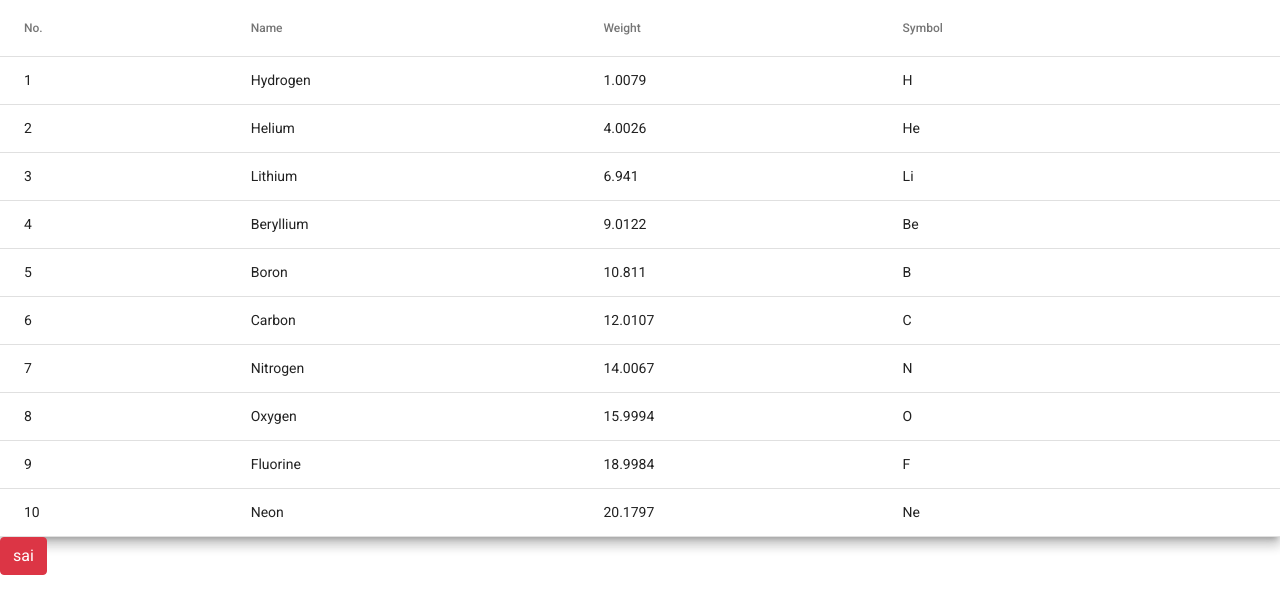
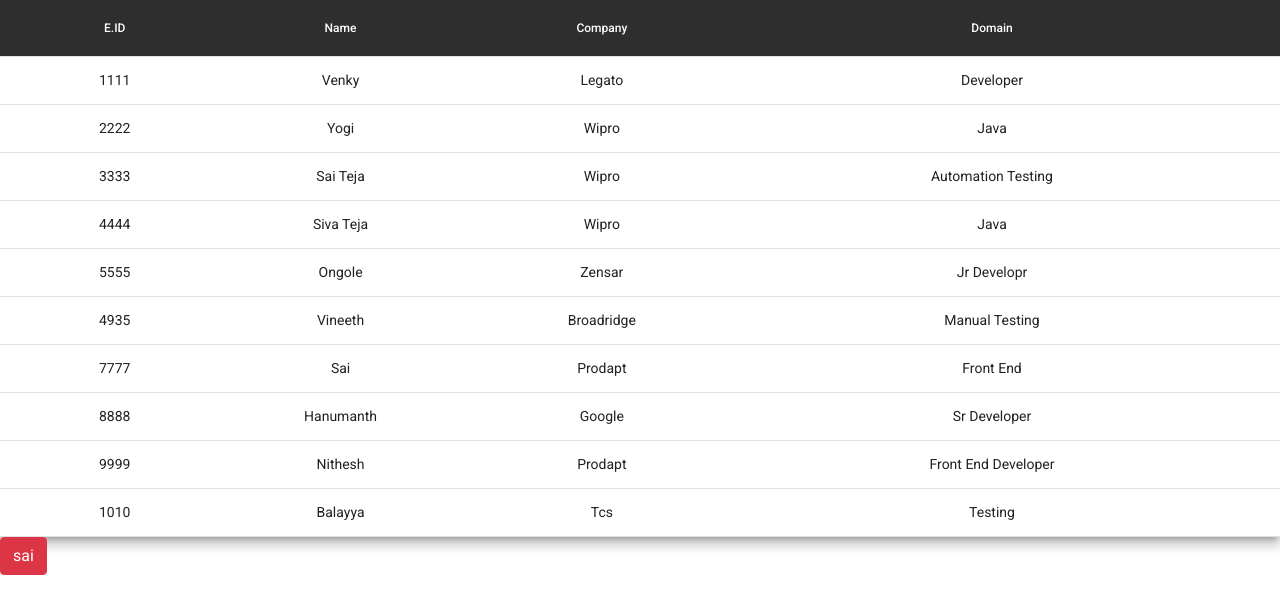
Before and after one commit to kuraku-venkatasai/Angular-Project, an Angular app: page / in a window 1280 px wide. Shown: the top 614 px of the page. Built offline with nearby package versions, Linux system fonts and the light colour scheme.

Commit message:
feat: added json data and fetching that data to get display in ui

```diff
--- a/src/app/app.component.css
+++ b/src/app/app.component.css
@@ -1,3 +1,33 @@
 table {
     width: 100%;
   }
+  .mat-header-cell {
+    color: white;
+    text-align:center;
+    background-color: #2E2E2E;
+  }
+  /* .mat-cell:hover {
+    color:blue;
+  } */
+
+  .mat-cell {
+    text-align: center;
+  }
+
+  tr:hover {
+    background-color: #96D4D4;
+  }
+
+  /* Zebra striped table */
+
+  /* tr:nth-child(even) {
+    background-color: #f2f2f2;
+  } */
+
+  /* table, th, td {
+    border: 1px solid white;
+    border-collapse: collapse;
+  }
+  th, td {
+    background-color: #96D4D4;
+  } */
--- a/src/app/app.component.html
+++ b/src/app/app.component.html
@@ -1,30 +1,30 @@
-<table mat-table [dataSource]="dataSource" class="mat-elevation-z8">
+<table mat-table [dataSource]="dataSource" class="mat-elevation-z8" bordered="true">
 
   <!--- Note that these columns can be defined in any order.
         The actual rendered columns are set as a property on the row definition" -->
 
   <!-- Position Column -->
-  <ng-container matColumnDef="position">
-    <th mat-header-cell *matHeaderCellDef> No. </th>
-    <td mat-cell *matCellDef="let element"> {{element.position}} </td>
+  <ng-container matColumnDef="ID">
+    <th mat-header-cell *matHeaderCellDef> E.ID </th>
+    <td mat-cell *matCellDef="let element"> {{element.ID}} </td>
   </ng-container>
 
   <!-- Name Column -->
-  <ng-container matColumnDef="name">
+  <ng-container matColumnDef="Name">
     <th mat-header-cell *matHeaderCellDef> Name </th>
-    <td mat-cell *matCellDef="let element"> {{element.name}} </td>
+    <td mat-cell *matCellDef="let element"> {{element.Name}} </td>
   </ng-container>
 
   <!-- Weight Column -->
-  <ng-container matColumnDef="weight">
-    <th mat-header-cell *matHeaderCellDef> Weight </th>
-    <td mat-cell *matCellDef="let element"> {{element.weight}} </td>
+  <ng-container matColumnDef="Team">
+    <th mat-header-cell *matHeaderCellDef> Company </th>
+    <td mat-cell *matCellDef="let element"> {{element.Team}} </td>
   </ng-container>
 
   <!-- Symbol Column -->
-  <ng-container matColumnDef="symbol">
-    <th mat-header-cell *matHeaderCellDef> Symbol </th>
-    <td mat-cell *matCellDef="let element"> {{element.symbol}} </td>
+  <ng-container matColumnDef="Domain">
+    <th mat-header-cell *matHeaderCellDef> Domain </th>
+    <td mat-cell *matCellDef="let element"> {{element.Domain}} </td>
   </ng-container>
 
   <tr mat-header-row *matHeaderRowDef="displayedColumns"></tr>
--- a/src/app/app.component.ts
+++ b/src/app/app.component.ts
@@ -1,32 +1,22 @@
-import { Component } from '@angular/core';
+import { Component, OnInit } from '@angular/core';
+import { TableDataService } from './table-data.service';
+import { MatTableDataSource } from '@angular/material/table';
 
-export interface PeriodicElement {
-  name: string;
-  position: number;
-  weight: number;
-  symbol: string;
-}
-
-const ELEMENT_DATA: PeriodicElement[] = [
-  {position: 1, name: 'Hydrogen', weight: 1.0079, symbol: 'H'},
-  {position: 2, name: 'Helium', weight: 4.0026, symbol: 'He'},
-  {position: 3, name: 'Lithium', weight: 6.941, symbol: 'Li'},
-  {position: 4, name: 'Beryllium', weight: 9.0122, symbol: 'Be'},
-  {position: 5, name: 'Boron', weight: 10.811, symbol: 'B'},
-  {position: 6, name: 'Carbon', weight: 12.0107, symbol: 'C'},
-  {position: 7, name: 'Nitrogen', weight: 14.0067, symbol: 'N'},
-  {position: 8, name: 'Oxygen', weight: 15.9994, symbol: 'O'},
-  {position: 9, name: 'Fluorine', weight: 18.9984, symbol: 'F'},
-  {position: 10, name: 'Neon', weight: 20.1797, symbol: 'Ne'},
-];
 @Component({
   selector: 'app-root',
   templateUrl: './app.component.html',
-  styleUrls: ['./app.component.css']
+  styleUrls: ['./app.component.css'],
 })
-export class AppComponent {
+export class AppComponent implements OnInit {
   title = 'project';
-  displayedColumns: string[] = ['position', 'name', 'weight', 'symbol'];
-  dataSource = ELEMENT_DATA;
+  displayedColumns: any = ['ID', 'Name', 'Team', 'Domain'];
+  dataSource: MatTableDataSource<any> = new MatTableDataSource();
+  constructor(private tableDataservice: TableDataService) {}
 
+  ngOnInit(): any {
+    this.tableDataservice.getUser().subscribe((data: any) => {
+      this.dataSource = data;
+      console.log(this.dataSource);
+    });
+  }
 }
--- a/src/app/app.module.ts
+++ b/src/app/app.module.ts
@@ -4,6 +4,8 @@
 import { AppRoutingModule } from './app-routing.module';
 import { AppComponent } from './app.component';
 import { FormsModule, ReactiveFormsModule } from '@angular/forms';
+import { HttpClientModule } from '@angular/common/http';
+
 
 @NgModule({
   declarations: [
@@ -14,7 +16,8 @@
     AppRoutingModule,
     MatTableModule,
     ReactiveFormsModule,
-    FormsModule
+    FormsModule,
+    HttpClientModule
   ],
   providers: [],
   bootstrap: [AppComponent]
--- /dev/null
+++ b/src/app/table-data.service.ts
@@ -0,0 +1,17 @@
+import { Injectable } from '@angular/core';
+import { HttpClient } from '@angular/common/http';
+import { User } from './user';
+import { Observable } from 'rxjs';
+
+@Injectable({
+  providedIn: 'root',
+})
+export class TableDataService {
+  constructor(private http: HttpClient) {}
+  // tslint:disable-next-line:quotemark
+  private url: any = 'assets/userDetails.json';
+
+  getUser(): Observable<User[]> {
+    return this.http.get<User[]>(this.url);
+  }
+}
--- /dev/null
+++ b/src/app/user.ts
@@ -0,0 +1,6 @@
+export interface User {
+    ID: number;
+    Name: string;
+    Team: string;
+    Domain: string;
+}
--- /dev/null
+++ b/src/assets/userDetails.json
@@ -0,0 +1,12 @@
+[
+  { "ID": 1111, "Name": "Venky", "Team": "Legato", "Domain": "Developer" },
+  { "ID": 2222, "Name": "Yogi", "Team": "Wipro", "Domain": "Java" },
+  { "ID": 3333, "Name": "Sai Teja", "Team": "Wipro", "Domain": "Automation Testing" },
+  { "ID": 4444, "Name": "Siva Teja", "Team": "Wipro", "Domain": "Java" },
+  { "ID": 5555, "Name": "Ongole", "Team": "Zensar", "Domain": "Jr Developr" },
+  { "ID": 4935, "Name": "Vineeth", "Team": "Broadridge", "Domain": "Manual Testing" },
+  { "ID": 7777, "Name": "Sai", "Team": "Prodapt", "Domain": "Front End" },
+  { "ID": 8888, "Name": "Hanumanth", "Team": "Google", "Domain": "Sr Developer" },
+  { "ID": 9999, "Name": "Nithesh", "Team": "Prodapt", "Domain": "Front End Developer" },
+  { "ID": 1010, "Name": "Balayya", "Team": "Tcs", "Domain": "Testing" }
+]
```
Also changed, not shown: 1 other file (tests, documents, lock files or other folders).
